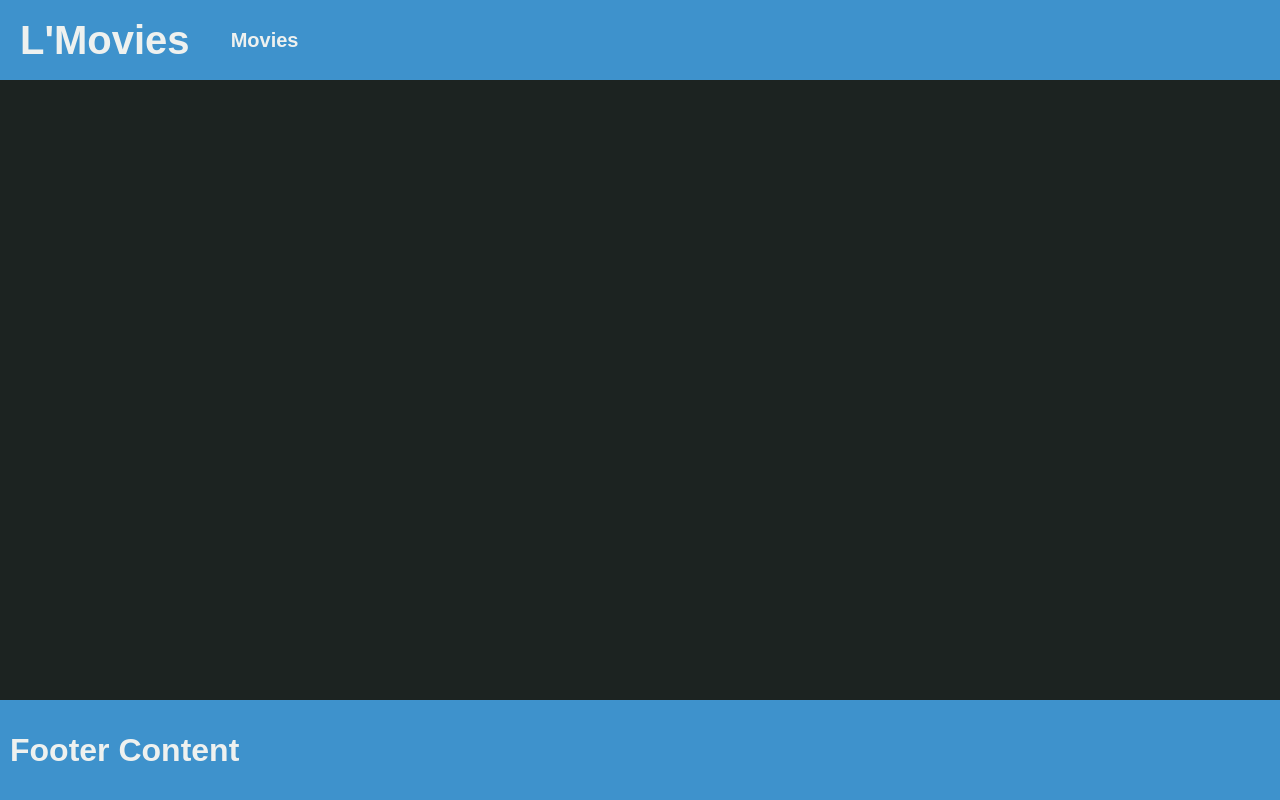
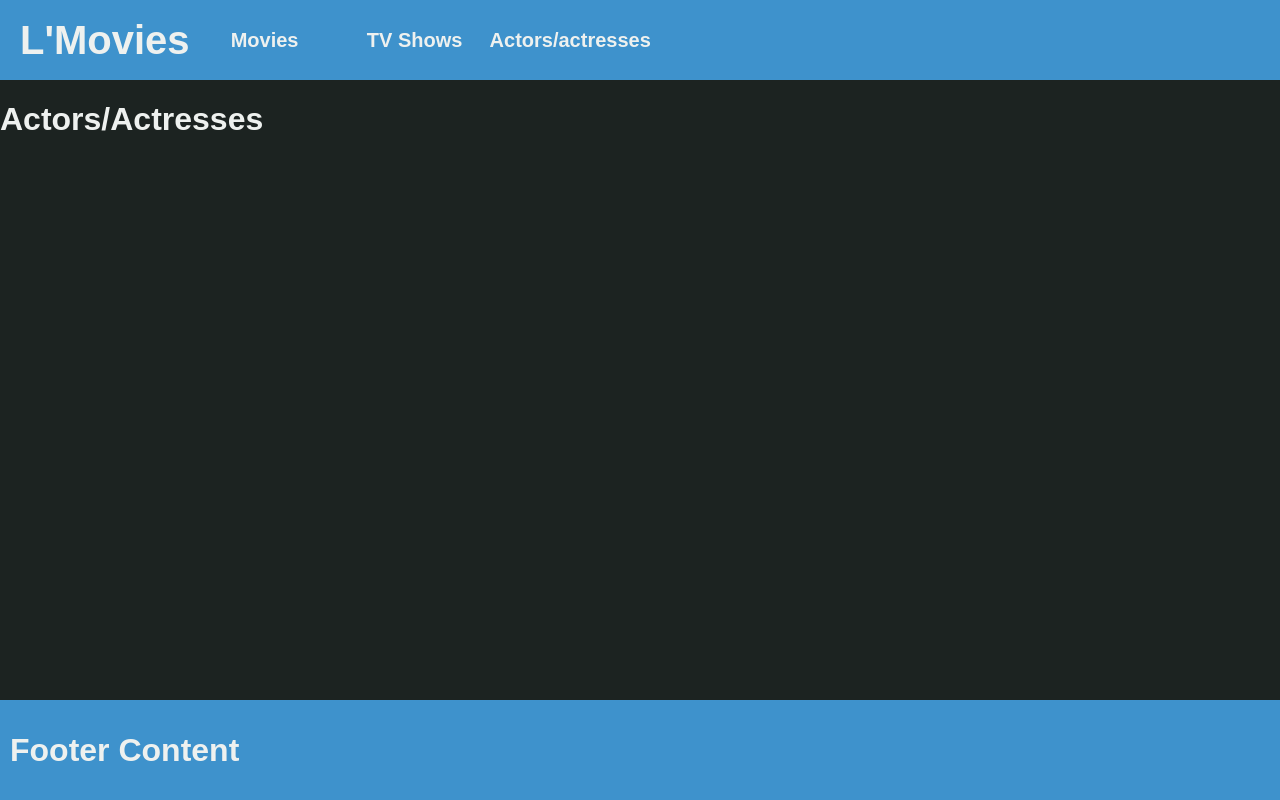
Before and after one commit to laloyola/movie-search, a React (Create React App) app: page /actors in a window 1280 px wide. Built offline with nearby package versions, Linux system fonts and the light colour scheme.

Commit message:
add pages for actors and shows

```diff
--- a/src/App.jsx
+++ b/src/App.jsx
@@ -2,6 +2,8 @@ import React from 'react';
 import { BrowserRouter as Router, Routes, Route } from 'react-router-dom';
 import Home from './pages/Home';
 import Movies from './pages/Movies';
+import Shows from './pages/Shows';
+import Actors from './pages/Actors';
 import Navbar from './components/common/Navbar';
 import Footer from './components/common/Footer';
 
@@ -11,7 +13,8 @@ const App = () => (
     <Routes>
       <Route path="/" element={<Home />} />
       <Route path="/movies" element={<Movies />} />
-      {/* Add routes later */}
+      <Route path="/shows" element={<Shows />} />
+      <Route path="/actors" element={<Actors />} />
     </Routes>
     <Footer />
   </Router>
--- a/src/components/common/Navbar.jsx
+++ b/src/components/common/Navbar.jsx
@@ -38,6 +38,8 @@ const Navbar = () => (
   <StyledNavbar>
     <StyledHomeLink to="/">L&apos;Movies</StyledHomeLink>
     <StyledLink to="/movies">Movies</StyledLink>
+    <StyledLink to="/shows">TV Shows</StyledLink>
+    <StyledLink to="/actors">Actors/actresses</StyledLink>
   </StyledNavbar>
 );
 
--- /dev/null
+++ b/src/pages/Actors.jsx
@@ -0,0 +1,5 @@
+import React from 'react';
+
+const Actors = () => <h1>Actors/Actresses</h1>;
+
+export default Actors;
--- /dev/null
+++ b/src/pages/Shows.jsx
@@ -0,0 +1,5 @@
+import React from 'react';
+
+const Shows = () => <h1>TV Shows</h1>;
+
+export default Shows;
```
